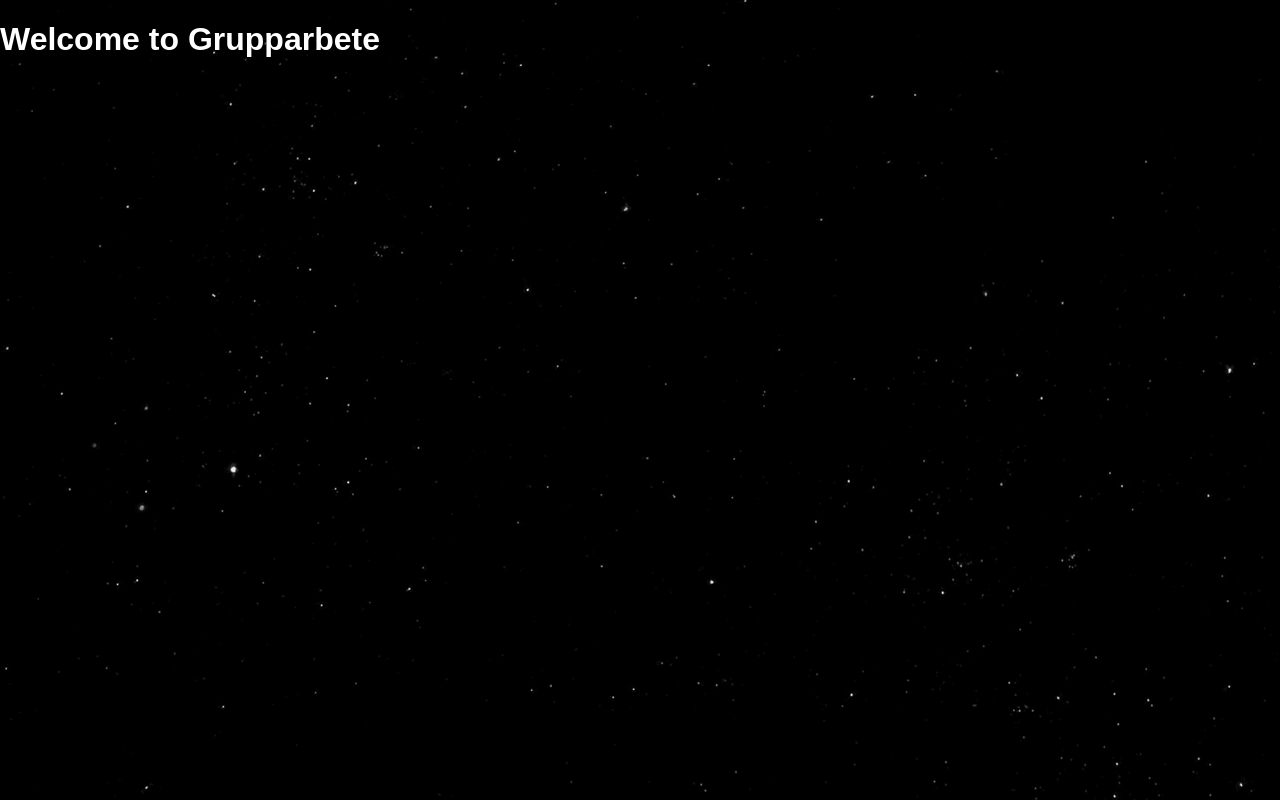
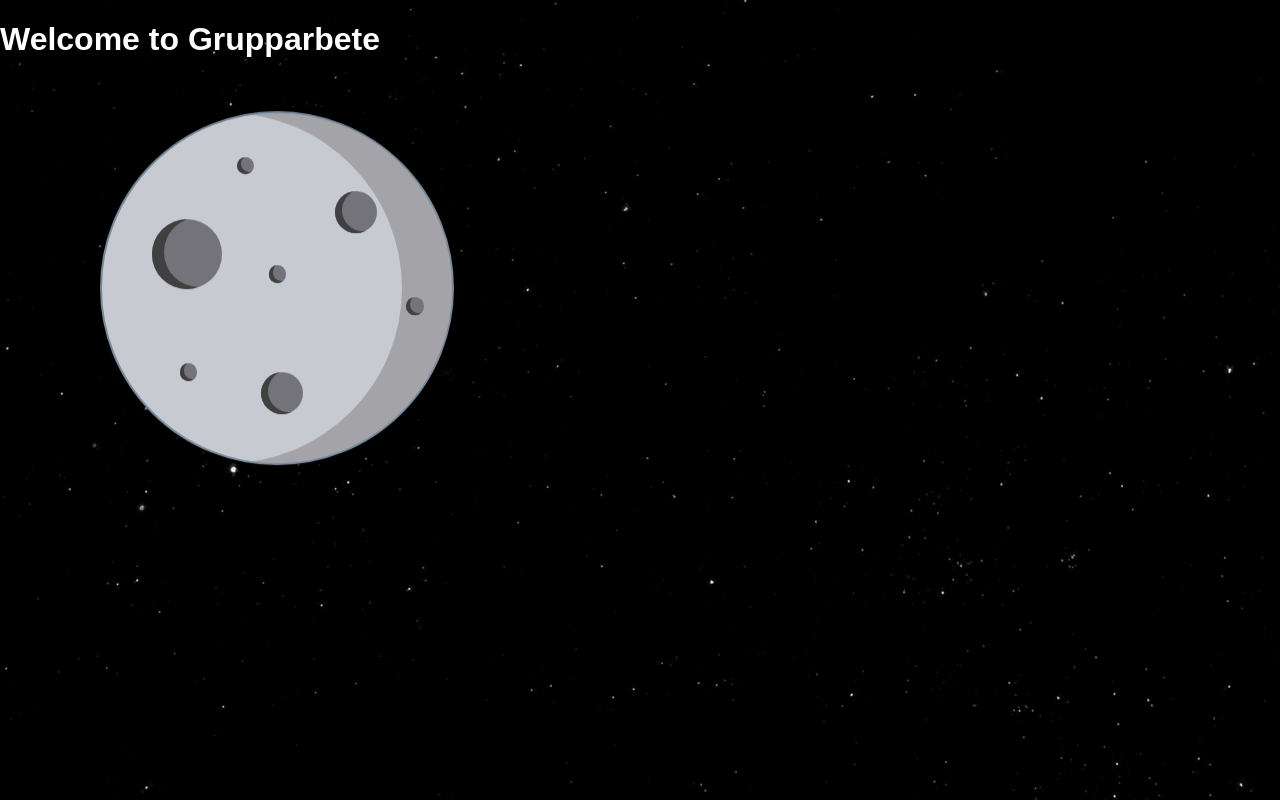
Before and after one commit to KiTiVi/moon-ticker, a React (Create React App) app: page / in a window 1280 px wide. Built offline with nearby package versions, Linux system fonts and the light colour scheme.

Commit message:
En liten månkomponent :) . la till prop-types också.

```diff
--- a/src/components/App.js
+++ b/src/components/App.js
@@ -2,6 +2,7 @@ import React, { Component } from 'react'
 import '../styles/App.css'
 
 import Background from './Background'
+import Moon from './Moon'
 
 class App extends Component {
   render() {
@@ -10,6 +11,14 @@ class App extends Component {
         <header>
           <h1>Welcome to Grupparbete</h1>
         </header>
+        <Moon
+          animated
+          size={350}
+          position={{
+            top: 100,
+            left: 100
+          }}
+        />
         <Background />
       </div>
     )
--- /dev/null
+++ b/src/components/Moon.js
@@ -0,0 +1,93 @@
+import React, { Component } from 'react'
+import PropTypes from 'prop-types'
+
+class Moon extends Component {
+  render() {
+    const { animated, size, position } = this.props
+    const moonStyle = {
+      height: size,
+      width: size,
+      top: position.top ? position.top : null,
+      left: position.left ? position.left : null,
+      right: position.right ? position.right : null,
+      bottom: position.bottom ? position.bottom : null
+    }
+    return (
+      <div
+        className={animated ? 'moon-component is-animated' : 'moon-component'}
+        style={moonStyle}
+      >
+        <div className="moon-body">
+          <div
+            className="crater large"
+            style={{
+              top: `${size / 3.3}px`,
+              left: `${size / 7}px`
+            }}
+          />
+          <div
+            id="crater-medium-1"
+            className="crater medium"
+            style={{
+              top: `${size / 4.5}px`,
+              left: `${size / 1.5}px`
+            }}
+          />
+          <div
+            id="crater-medium-2"
+            className="crater medium"
+            style={{
+              top: `${size / 1.35}px`,
+              left: `${size / 2.2}px`
+            }}
+          />
+          <div
+            id="crater-small-1"
+            className="crater small"
+            style={{
+              top: `${size / 1.4}px`,
+              left: `${size / 4.5}px`
+            }}
+          />
+          <div
+            id="crater-small-2"
+            className="crater small"
+            style={{
+              top: `${size / 2.3}px`,
+              left: `${size / 2.1}px`
+            }}
+          />
+          <div
+            id="crater-small-3"
+            className="crater small"
+            style={{
+              top: `${size / 8}px`,
+              left: `${size / 2.6}px`
+            }}
+          />
+          <div
+            id="crater-small-4"
+            className="crater small"
+            style={{
+              top: `${size / 1.9}px`,
+              left: `${size / 1.15}px`
+            }}
+          />
+        </div>
+      </div>
+    )
+  }
+}
+
+Moon.propTypes = {
+  animated: PropTypes.bool,
+  size: PropTypes.number.isRequired,
+  position: PropTypes.shape({
+    top: PropTypes.number,
+    bottom: PropTypes.number,
+    left: PropTypes.number,
+    right: PropTypes.number
+  }).isRequired
+}
+
+export default Moon
--- a/src/styles/App.css
+++ b/src/styles/App.css
@@ -70,6 +70,42 @@
   animation: move-twink-back 400s linear infinite;
   z-index: -1; }
 
+.moon-component {
+  position: absolute;
+  border-radius: 50%;
+  background: #c7cbd1;
+  border: 2px solid #788999;
+  box-shadow: inset -50px 0px 0px 0px #a4a3a8; }
+  .moon-component .moon-body {
+    position: relative;
+    height: 100%; }
+    .moon-component .moon-body .crater {
+      position: absolute;
+      background: #747379;
+      border-radius: 50%; }
+      .moon-component .moon-body .crater.large {
+        width: 20%;
+        height: 20%;
+        box-shadow: inset 12px -2px 0px 0px #404040; }
+      .moon-component .moon-body .crater.medium {
+        width: 12%;
+        height: 12%;
+        box-shadow: inset 7px -2px 0px 0px #404040; }
+      .moon-component .moon-body .crater.small {
+        width: 5%;
+        height: 5%;
+        box-shadow: inset 4px -2px 0px 0px #404040; }
+  .moon-component.is-animated {
+    animation: moon-wiggle 4s infinite ease-in-out; }
+
+@keyframes moon-wiggle {
+  0% {
+    transform: translateY(15px); }
+  50% {
+    transform: translateY(-15px); }
+  100% {
+    transform: translateY(15px); } }
+
 body {
   margin: 0;
   padding: 0;
--- a/src/styles/App.scss
+++ b/src/styles/App.scss
@@ -1,5 +1,6 @@
 // Imports
 @import './background';
+@import './moon';
 
 body {
   margin: 0;
--- /dev/null
+++ b/src/styles/_moon.scss
@@ -0,0 +1,47 @@
+.moon-component {
+  position: absolute;
+  border-radius: 50%;
+  background: #c7cbd1;
+  border: 2px solid #788999;
+  box-shadow: inset -50px 0px 0px 0px #a4a3a8;
+
+  .moon-body {
+    position: relative;
+    height: 100%;
+    .crater {
+      position: absolute;
+      background: #747379;
+      border-radius: 50%;
+      &.large {
+        width: 20%;
+        height: 20%;
+        box-shadow: inset 12px -2px 0px 0px #404040;
+      }
+      &.medium {
+        width: 12%;
+        height: 12%;
+        box-shadow: inset 7px -2px 0px 0px #404040;
+      }
+      &.small {
+        width: 5%;
+        height: 5%;
+        box-shadow: inset 4px -2px 0px 0px #404040;
+      }
+    }
+  }
+  &.is-animated {
+    animation: moon-wiggle 4s infinite ease-in-out;
+  }
+}
+
+@keyframes moon-wiggle {
+  0% {
+    transform: translateY(15px);
+  }
+  50% {
+    transform: translateY(-15px);
+  }
+  100% {
+    transform: translateY(15px);
+  }
+}
```
Also changed, not shown: package.json (+3 -4 lines).
